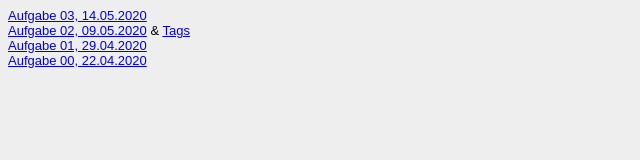
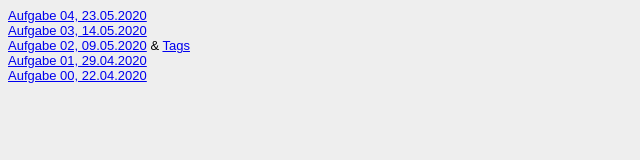
Before and after one commit to FabianKowatsch/GIS-SoSe-2020, a plain HTML site: page Steckbrief/steckbrief.htm in a window 1280 px wide. Shown: the whole page, without its empty margins (0-640 px from the left). Drawn offline with Linux system fonts and the light colour scheme.

Commit message:
steckbrief aktualisiert

```diff
--- a/Steckbrief/steckbrief.htm
+++ b/Steckbrief/steckbrief.htm
@@ -15,6 +15,7 @@
 
 <body>
     <!-- Hier die Links zu den gelösten Aufgaben einstellen, aktuelle oben, alte stehen lassen! Format: Aufgabenbezeichnung, Datum -->
+    <a href="https://fabiankowatsch.github.io/GIS-SoSe-2020/Aufgabe04/index.html" target="_blank">Aufgabe 04, 23.05.2020</a><br>
     <a href="https://fabiankowatsch.github.io/GIS-SoSe-2020/Aufgabe03/portfolio.html" target="_blank">Aufgabe 03, 14.05.2020</a><br>
     <a href="https://fabiankowatsch.github.io/GIS-SoSe-2020/Aufgabe02/portfolio.html" target="_blank">Aufgabe 02, 09.05.2020</a> & <a href="https://fabiankowatsch.github.io/GIS-SoSe-2020/Aufgabe02/tags_used.html" target="_blank">Tags</a><br>
     <a href="https://fabiankowatsch.github.io/GIS-SoSe-2020/Aufgabe01/" target="_blank">Aufgabe 01, 29.04.2020</a><br>
```
